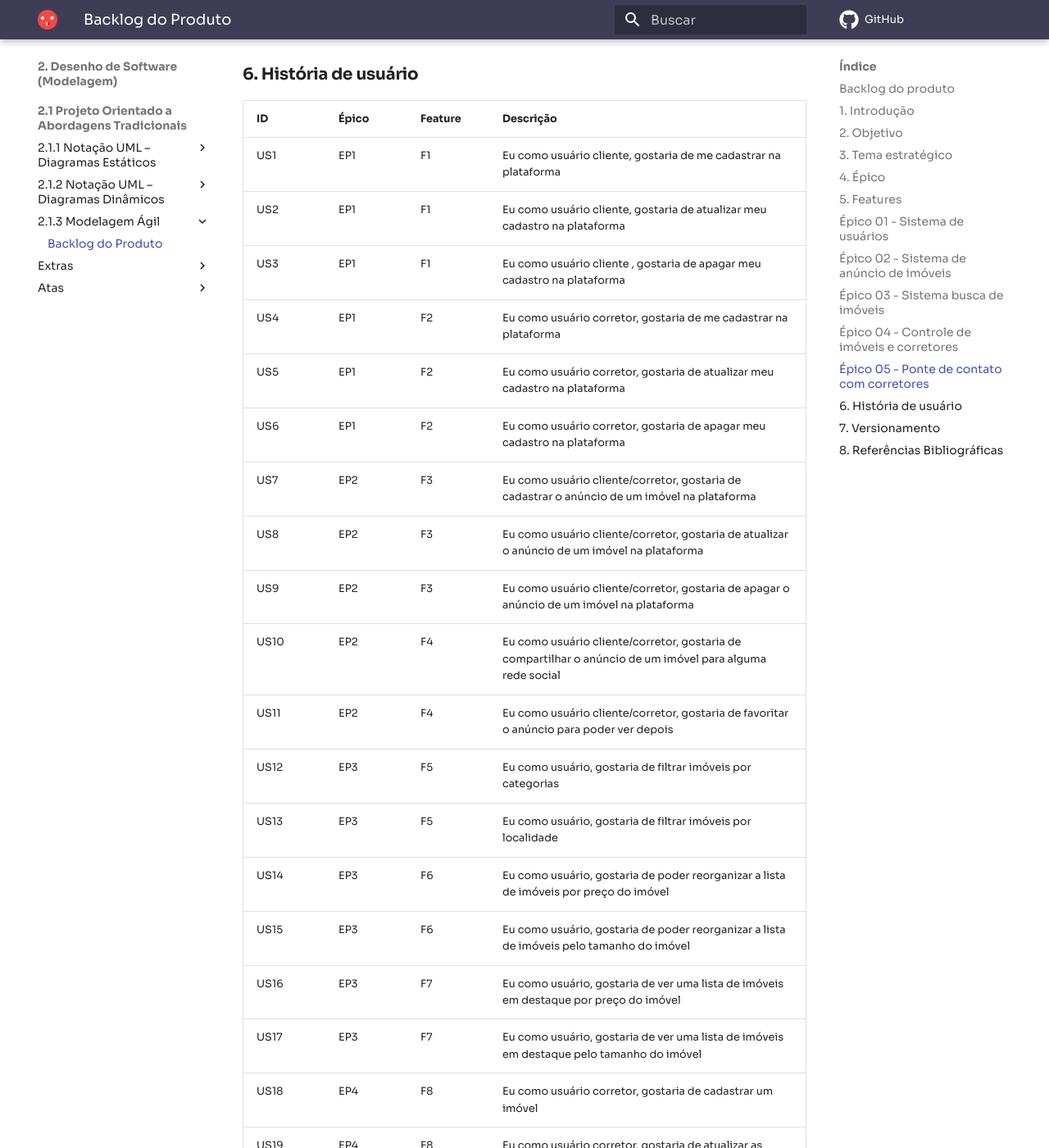
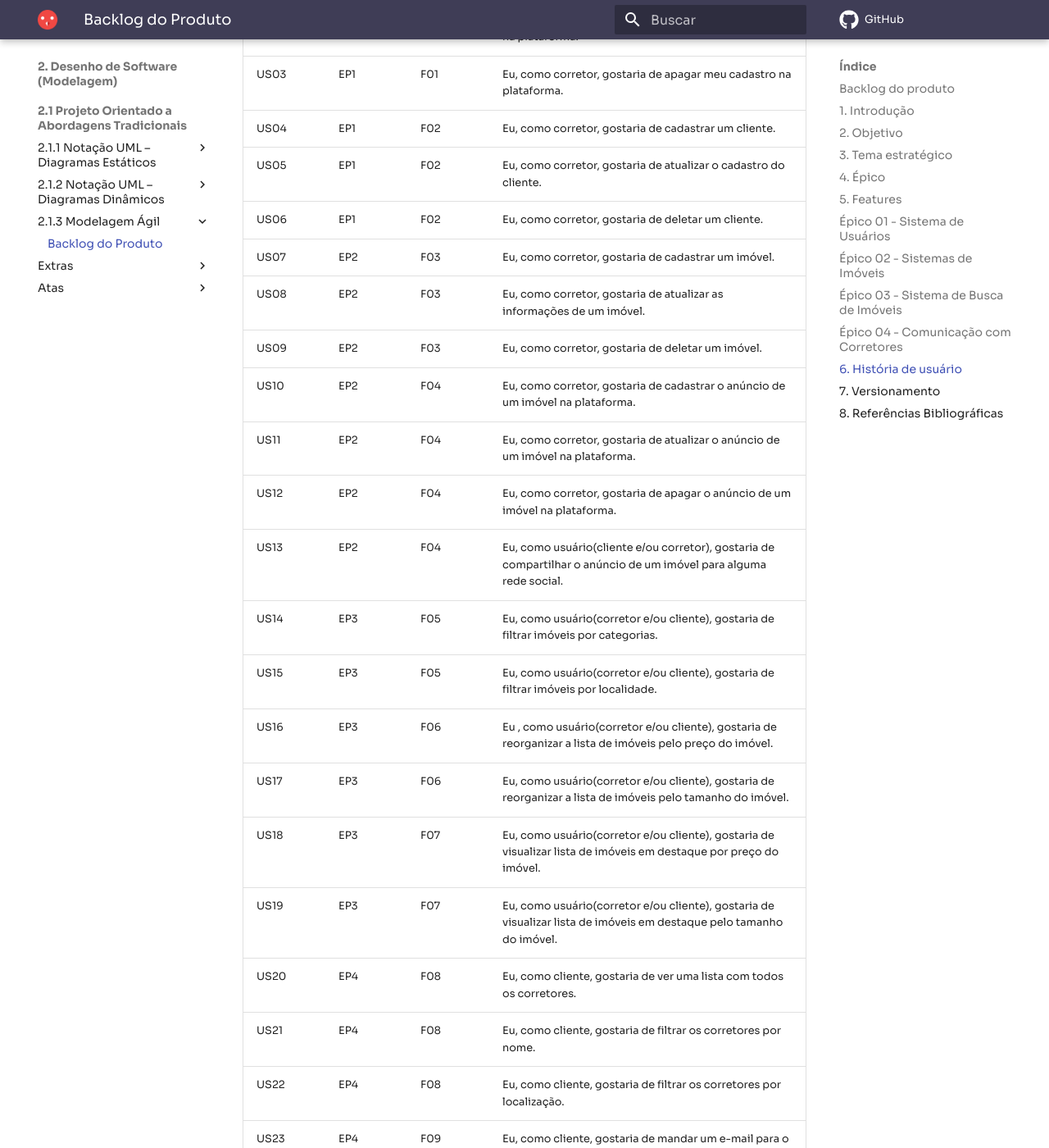
Before and after one commit to UnBArqDsw2021-1/2021.1_G04_Cardeal, an MkDocs documentation site: the page built from docs/modelagem/backlog_do_produto.md, in a window 1280 px wide and 1400 px high, scrolled down 2673 px. Shown: the whole window at 82% size. Built offline with MkDocs 1.6.1 and Material for MkDocs 9.7.7, drawn with Linux system fonts in a browser that asks for light colours; comment, search, counter and statistics services are not loaded; some of the changed text lies outside the part shown.

Commit message:
Update product backlog

```diff
--- a/docs/modelagem/backlog_do_produto.md
+++ b/docs/modelagem/backlog_do_produto.md
@@ -18,94 +18,79 @@
 
 |**ID**|**Descrição**|
 | :- | :- |
-|ID1|Sistema de usuários|
-|ID2|Sistema de anúncio de imóveis|
-|ID3|Sistema de busca de imóveis|
-|ID4|Controle de imóveis e corretores|
-|ID5|Ponte de contato com corretores|
-
-
-
+|EP1| Sistema de Usuários |
+|EP2| Sistemas de Imóveis |
+|EP3| Sistema de Busca de Imóveis |
+|EP4| Comunicação com Corretores |
 
 ### **5. Features**
-### **Épico 01 - Sistema de usuários**
+### **Épico 01 - Sistema de Usuários**
 
 
 |**ID**|**Descrição**|
 | :- | :- |
-|F1|Sistema de CRUD usuário cliente|
-|F2|Sistema de CRUD usuário corretor|
+| F01 | Sistema de CRUD Corretor |
+| F02 | Sistema de CRUD Cliente |
 
 
 
-### **Épico 02 - Sistema de anúncio de imóveis**
+### **Épico 02 - Sistemas de Imóveis**
 
 
 |**ID**|**Descrição**|
 | :- | :- |
-|F3|CRUD de anúncio|
-|F4|Compartilhamento e favoritação de anúncio|
+| F03 | Sistema de CRUD Imóvel |
+| F04 | Sistema de CRUD Anúncio |
 
-### **Épico 03 - Sistema busca de imóveis**
+### **Épico 03 - Sistema de Busca de Imóveis**
 
 
 |**ID**|**Descrição**|
 | :- | :- |
-|F5|Filtro de busca de imóveis|
-|F6|Listagem de imóveis|
-|F7|Apresentação dos principais imóveis|
+| F05 | Filtragem de Imóveis |
+| F06 | Listagem de Imóveis|
+| F07 | Listagem dos Imóveis em Destaque |
 
-### **Épico 04 - Controle de imóveis e corretores**
+### **Épico 04 - Comunicação com Corretores**
 
 
 |**ID**|**Descrição**|
 | :- | :- |
-|F8|Gerenciar imóveis|
-|F9|Gerenciar corretores|
-
-### **Épico 05 - Ponte de contato com corretores**
-
-
-|**ID**|**Descrição**|
-| :- | :- |
-|F10|Sistema de contato direto com corretor|
-|F11|Filtro de corretores|
-
-
+| F08 | Filtragem de Corretores|
+| F09 | Sistema de Contato Direto com o Corretor |
+| F10 | Agendamento de Visitas e Reuniões |
 
 ### **6. História de usuário**
 
-
-
 |**ID**|**Épico**|**Feature**|**Descrição**|
 | :- | :- | :- | :- |
-|US1|EP1|F1|Eu como usuário cliente, gostaria de me cadastrar na plataforma |
-|US2|EP1|F1|Eu como usuário cliente, gostaria de atualizar meu cadastro na plataforma|
-|US3|EP1|F1|Eu como usuário cliente , gostaria de apagar meu cadastro na plataforma|
-|US4|EP1|F2|Eu como usuário corretor, gostaria de me cadastrar na plataforma |
-|US5|EP1|F2|Eu como usuário corretor, gostaria de atualizar meu cadastro na plataforma|
-|US6|EP1|F2|Eu como usuário corretor, gostaria de apagar meu cadastro na plataforma|
-|US7|EP2|F3|Eu como usuário cliente/corretor, gostaria de cadastrar o anúncio de um imóvel na plataforma|
-|US8|EP2|F3|Eu como usuário cliente/corretor, gostaria de atualizar o anúncio de um imóvel na plataforma|
-|US9|EP2|F3|Eu como usuário cliente/corretor, gostaria de apagar o anúncio de um imóvel na plataforma|
-|US10|EP2|F4|Eu como usuário cliente/corretor, gostaria de compartilhar o anúncio de um imóvel para alguma rede social|
-|US11|EP2|F4|Eu como usuário cliente/corretor, gostaria de favoritar o anúncio para poder ver depois|
-|US12|EP3|F5|Eu como usuário, gostaria de filtrar imóveis por categorias|
-|US13|EP3|F5|Eu como usuário, gostaria de filtrar imóveis por localidade|
-|US14|EP3|F6|Eu como usuário, gostaria de poder reorganizar a lista de imóveis por preço do imóvel|
-|US15|EP3|F6|Eu como usuário, gostaria de poder reorganizar a lista de imóveis pelo tamanho do imóvel|
-|US16|EP3|F7|Eu como usuário, gostaria de ver uma lista de imóveis em destaque por preço do imóvel|
-|US17|EP3|F7|Eu como usuário, gostaria de ver uma lista de imóveis em destaque pelo tamanho do imóvel|
-|US18|EP4|F8|Eu como usuário corretor, gostaria de cadastrar um imóvel|
-|US19|EP4|F8|Eu como usuário corretor, gostaria de atualizar as informações de um imóvel|
-|US20|EP4|F8|Eu como usuário corretor, gostaria de deletar as informações de um imóvel |
-|US21|EP4|F9|Eu como usuário cliente, gostaria de favoritar o nome de um corretor |
-|US22|EP4|F9|Eu como usuário cliente, gostaria desfavoritar o nome de um corretor |
-|US23|EP5|F10|Eu como usuário cliente, gostaria de mandar um e-mail para o corretor dentro da plataforma|
-|US24|EP5|F10|Eu como usuário cliente, gostaria de ter acesso ao número de telefone do corretor|
-|US25|EP5|F11|Eu como usuário cliente, gostaria de ver uma lista de nome de todos os corretores |
-|US26|EP5|F11|Eu como usuário cliente, gostaria de filtrar os corretores por nome |
-|US27|EP5|F11|Eu como usuário cliente, gostaria de filtrar os corretores por localização |
+| US01 | EP1 | F01 | Eu, como corretor, gostaria de me cadastrar na plataforma. |
+| US02 | EP1 | F01 | Eu, como corretor, gostaria de atualizar meu cadastro na plataforma. |
+| US03 | EP1 | F01 | Eu, como corretor, gostaria de apagar meu cadastro na plataforma. |
+| US04 | EP1 | F02 | Eu, como corretor, gostaria de cadastrar um cliente. |
+| US05 | EP1 | F02 | Eu, como corretor, gostaria de atualizar o cadastro do cliente. |
+| US06 | EP1 | F02 | Eu, como corretor, gostaria de deletar um cliente. |
+| US07 | EP2 | F03 | Eu, como corretor, gostaria de cadastrar um imóvel. |
+| US08 | EP2 | F03 | Eu, como corretor, gostaria de atualizar as informações de um imóvel. |
+| US09 | EP2 | F03 | Eu, como corretor, gostaria de deletar um imóvel. |
+| US10 | EP2 | F04 |  Eu, como corretor, gostaria de cadastrar o anúncio de um imóvel na plataforma. |
+| US11 | EP2 | F04 | Eu, como corretor, gostaria de atualizar o anúncio de um imóvel na plataforma. |
+| US12 | EP2 | F04 | Eu, como corretor, gostaria de apagar o anúncio de um imóvel na plataforma. |
+| US13 | EP2 | F04 |  Eu, como usuário(cliente e/ou corretor), gostaria de compartilhar o anúncio de um imóvel para alguma rede social. |
+| US14 | EP3 | F05 | Eu, como usuário(corretor e/ou cliente), gostaria de filtrar imóveis por categorias. |
+| US15 | EP3 | F05 | Eu, como usuário(corretor e/ou cliente), gostaria de filtrar imóveis por localidade. |
+| US16 | EP3 | F06 | Eu , como usuário(corretor e/ou cliente), gostaria de reorganizar a lista de imóveis pelo preço do imóvel. |
+| US17 | EP3 | F06 | Eu, como usuário(corretor e/ou cliente), gostaria de reorganizar a lista de imóveis pelo tamanho do imóvel. |
+| US18 | EP3 | F07 | Eu, como usuário(corretor e/ou cliente), gostaria de visualizar lista de imóveis em destaque por preço do imóvel. |
+| US19 | EP3 | F07 | Eu, como usuário(corretor e/ou cliente), gostaria de visualizar lista de imóveis em destaque pelo tamanho do imóvel. |
+| US20 | EP4 | F08 | Eu, como cliente, gostaria de ver uma lista com todos os corretores. |
+| US21 | EP4 | F08 | Eu, como cliente, gostaria de filtrar os corretores por nome. |
+| US22 | EP4 | F08 | Eu, como cliente, gostaria de filtrar os corretores por localização. |
+| US23 | EP4 | F09 | Eu, como cliente, gostaria de mandar um e-mail para o corretor dentro da plataforma. |
+| US24 | EP4 | F09 | Eu, como cliente, gostaria de visualizar os contatos do corretor. |
+| US25 | EP4 | F10 | Eu, como corretor, gostaria de agendar uma visita para o cliente. |
+| US26 | EP4 | F10 | Eu, como corretor, gostaria de agendar uma reunião para o cliente. |
+| US27 | EP4 | F10 | Eu, como corretor, gostaria de visualizar os agendamentos cadastrados. |
 
 ### 7. Versionamento
 
@@ -113,6 +98,7 @@
 | :--------- | :----- | :--------------------------------------- | :---------------- |
 | 21/08/2021 | 1.0    | Criação do Documento          | Luiz Gustavo Dias Paes Pinheiro|
 | 21/08/2021 | 1.1    | Revisão do Documento          | Pedro Haick |
+| 08/09/2021 | 1.2    | Atualização do Backlog do Produto          | Douglas Castro |
 
 ### 8. Referências Bibliográficas
 
```
